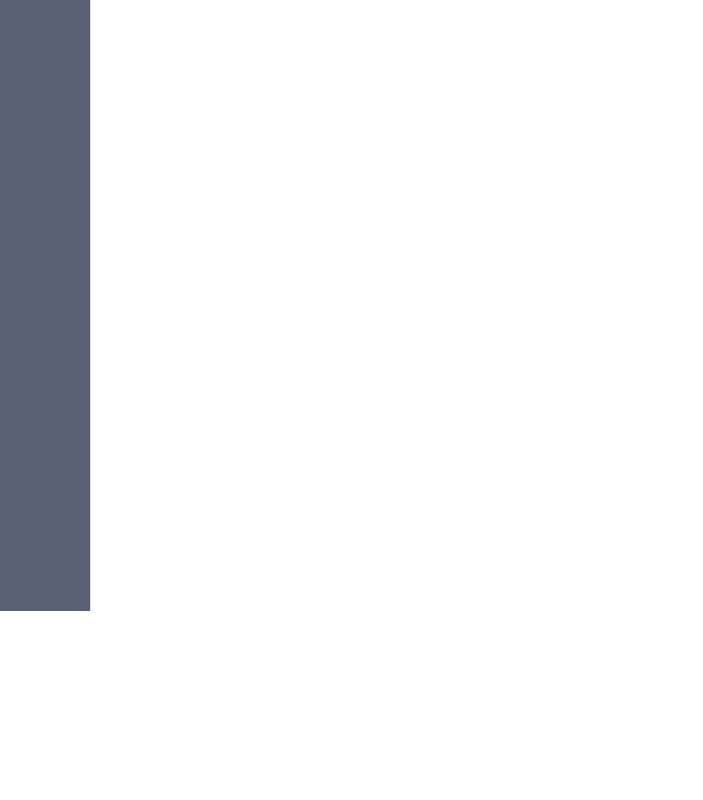
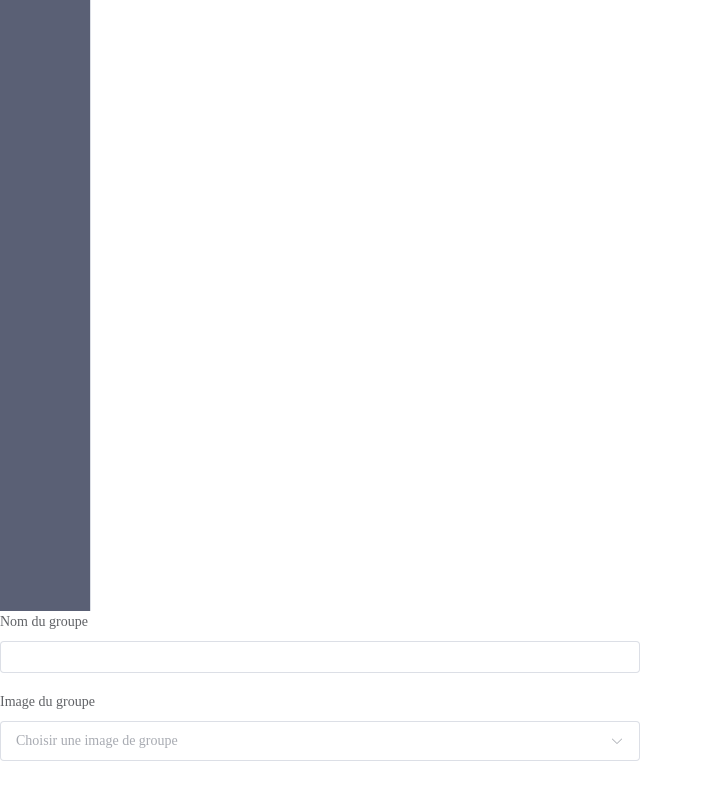
Before and after one commit to younesmahfoudi/movie_cy, a Vue app in the folder movie_cy_vue/: page / in a window 1280 px wide. Shown: the part 328-1128 px from the top of the page, without its empty margins (0-703 px from the left). Before the commit the page ends 939 px from the top, so only its background shows below. Built offline with nearby package versions, Linux system fonts and the light colour scheme.

Commit message:
avant merge vue-etienne

```diff
--- a/movie_cy_vue/src/App.vue
+++ b/movie_cy_vue/src/App.vue
@@ -1,9 +1,15 @@
 <script setup>
 import SideBar from "./components/SideBar.vue";
+import CreationGroupForm from "./components/CreationGroupForm.vue";
+
+
 </script>
 
 <template>
+<div>
   <SideBar />
+  <CreationGroupForm />
+</div>
 </template>
 
 <style>
```
Also changed, not shown: 1 other file (tests, documents, lock files or other folders).
